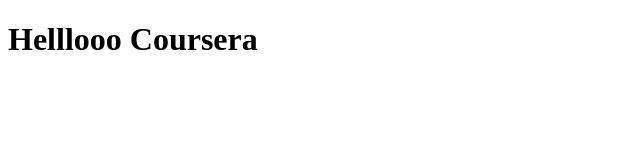
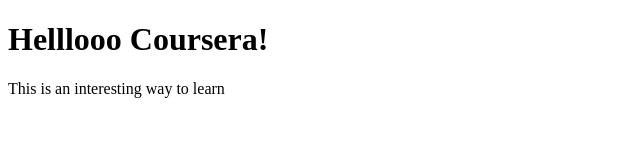
Before and after one commit to kirimijoan/Coursera-test, a plain HTML site: page site/index.html in a window 1280 px wide. Shown: the whole page, without its empty margins (0-640 px from the left). Drawn offline with Linux system fonts and the light colour scheme.

Commit message:
Small addition to our page content

```diff
--- a/site/index.html
+++ b/site/index.html
@@ -5,6 +5,7 @@
     <title>My hello coursera</title>
 </head>
 <body>
-    <h1>Helllooo Coursera</h1>
+    <h1>Helllooo Coursera! </h1>
+    <p>This is an interesting way to learn</p>
 </body>
 </html>
```
